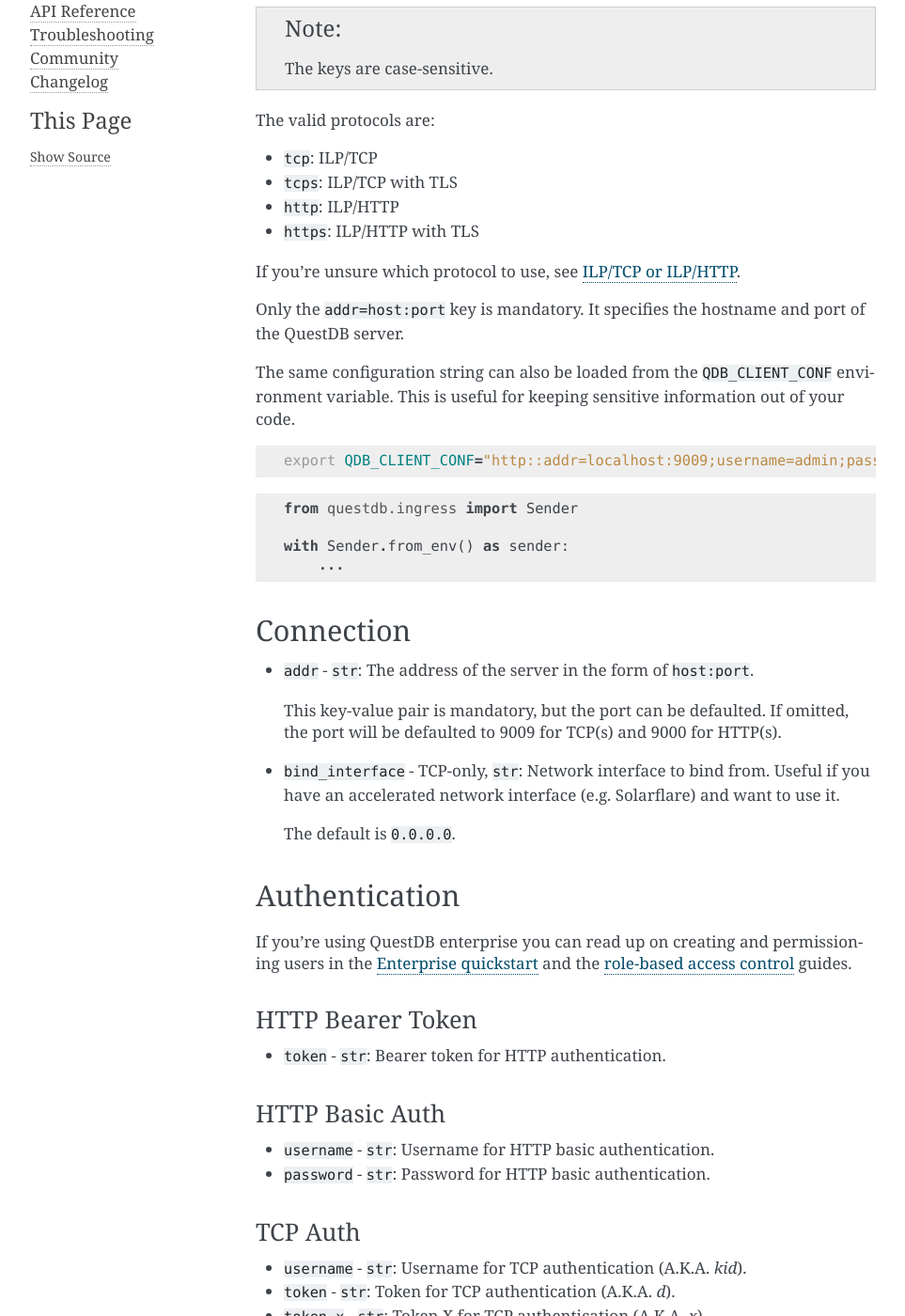
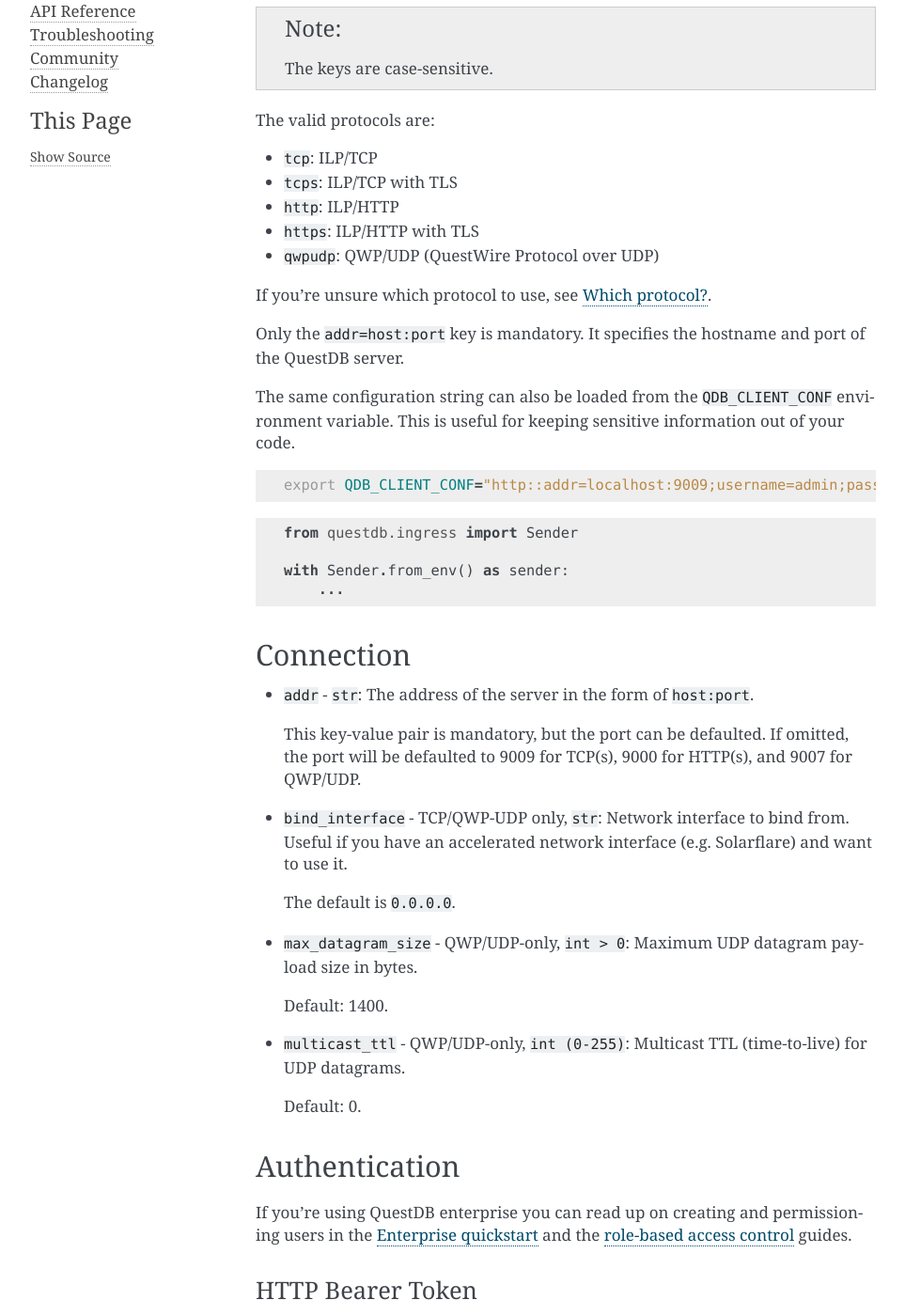
Before and after one commit to questdb/py-questdb-client, a Sphinx documentation site: the page built from docs/conf.rst, in a window 1280 px wide and 1400 px high, scrolled down 388 px. Shown: the whole window at 94% size, without its empty margins (148-1111 px from the left). Built offline with Sphinx 7.4.7, drawn with Linux system fonts in a browser that asks for light colours; some of the changed text lies outside the part shown.

```diff
--- a/docs/conf.rst
+++ b/docs/conf.rst
@@ -29,6 +29,7 @@ The valid protocols are:
 * ``tcps``: ILP/TCP with TLS
 * ``http``: ILP/HTTP
 * ``https``: ILP/HTTP with TLS
+* ``qwpudp``: QWP/UDP (QuestWire Protocol over UDP)
 
 If you're unsure which protocol to use, see :ref:`sender_which_protocol`.
 
@@ -57,14 +58,24 @@ Connection
   ``host:port``.
 
   This key-value pair is mandatory, but the port can be defaulted.
-  If omitted, the port will be defaulted to 9009 for TCP(s)
-  and 9000 for HTTP(s).
+  If omitted, the port will be defaulted to 9009 for TCP(s),
+  9000 for HTTP(s), and 9007 for QWP/UDP.
 
-* ``bind_interface`` - TCP-only, ``str``: Network interface to bind from.
-  Useful if you have an accelerated network interface (e.g. Solarflare) and
-  want to use it.
+* ``bind_interface`` - TCP/QWP-UDP only, ``str``: Network interface to bind
+  from. Useful if you have an accelerated network interface (e.g. Solarflare)
+  and want to use it.
 
   The default is ``0.0.0.0``.
+
+* ``max_datagram_size`` - QWP/UDP-only, ``int > 0``: Maximum UDP datagram
+  payload size in bytes.
+
+  Default: 1400.
+
+* ``multicast_ttl`` - QWP/UDP-only, ``int (0-255)``: Multicast TTL
+  (time-to-live) for UDP datagrams.
+
+  Default: 0.
 
 .. _sender_conf_auth:
 
@@ -171,12 +182,12 @@ The following parameters control the :ref:`sender_auto_flush` behavior.
 * ``auto_flush_rows`` - ``int > 0`` | ``'off'``: The number of rows that will
   trigger a flush. Set to ``'off'`` to disable.
 
-  *Default: 75000 (HTTP) | 600 (TCP).*
+  *Default: 75000 (HTTP) | 600 (TCP, QWP/UDP).*
 
 * ``auto_flush_bytes`` - ``int > 0`` | ``'off'``: The number of bytes that will
   trigger a flush. Set to ``'off'`` to disable.
 
-  Default: ``'off'``.
+  *Default: off (TCP, HTTP) | max_datagram_size (QWP/UDP, 1400 by default).*
 
 * ``auto_flush_interval`` - ``int > 0`` | ``'off'``: The time in milliseconds
   that will trigger a flush. Set to ``'off'`` to disable.
--- a/docs/examples.rst
+++ b/docs/examples.rst
@@ -4,6 +4,19 @@ Examples
 
 Basics
 ======
+
+.. _qwp_udp_example:
+
+QWP over UDP
+------------
+
+The following example sends a row using QuestWire Protocol over UDP.
+
+Requires a QuestDB instance with QWP/UDP receiver support enabled. The
+default listener port is ``9007``.
+
+.. literalinclude:: ../examples/qwp_udp.py
+   :language: python
 
 HTTP with Token Auth
 --------------------
--- a/docs/installation.rst
+++ b/docs/installation.rst
@@ -65,13 +65,13 @@ following statements from a ``python3`` interactive shell:
 .. code-block:: python
 
     >>> import questdb.ingress
-    >>> buf = questdb.ingress.Buffer()
-    >>> buf.row('test', symbols={'a': 'b'})
+    >>> buf = questdb.ingress.Buffer.ilp()
+    >>> buf.row('test', symbols={'a': 'b'}, columns={'x': 1}, at=questdb.ingress.ServerTimestamp)
     <questdb.ingress.Buffer object at 0x104b68240>
-    >>> str(buf)
-    'test,a=b\n'
+    >>> bytes(buf)
+    b'test,a=b x=1i\n'
 
-If you also want to if check you can serialize from Pandas
+If you also want to check you can serialize from Pandas
 (which requires additional dependencies):
 
 .. code-block:: python
@@ -79,7 +79,8 @@ If you also want to if check you can serialize from Pandas
     >>> import questdb.ingress
     >>> import pandas as pd
     >>> df = pd.DataFrame({'a': [1, 2]})
-    >>> buf = questdb.ingress.Buffer()
-    >>> buf.dataframe(df, table_name='test')
-    >>> str(buf)
-    'test a=1i\ntest a=2i\n'
+    >>> buf = questdb.ingress.Buffer.ilp()
+    >>> buf.dataframe(df, table_name='test', at=questdb.ingress.ServerTimestamp)
+    <questdb.ingress.Buffer object at 0x104b68240>
+    >>> bytes(buf)
+    b'test a=1i\ntest a=2i\n'
--- a/docs/sender.rst
+++ b/docs/sender.rst
@@ -540,11 +540,16 @@ serialisation logic from the sending logic.
 Note that the sender's auto-flushing logic will not apply to independent
 buffers.
 
+You can create a standalone buffer with :func:`Buffer.ilp` (for ILP senders)
+or :func:`Buffer.qwp` (for QWP/UDP senders). Alternatively, call
+:func:`Sender.new_buffer` which creates the correct buffer type matching the
+sender's protocol.
+
 .. code-block:: python
 
     from questdb.ingress import Buffer, Sender, TimestampNanos
 
-    buf = Buffer()
+    buf = Buffer.ilp(protocol_version=2)
     buf.row(
         'trades',
         symbols={'symbol': 'ETH-USD', 'side': 'sell'},
@@ -576,7 +581,7 @@ databases via the ``.flush(buf, clear=False)`` option.
 
     from questdb.ingress import Buffer, Sender, TimestampNanos
 
-    buf = Buffer()
+    buf = Buffer.ilp(protocol_version=2)
     buf.row(
         'trades',
         symbols={'symbol': 'ETH-USD', 'side': 'sell'},
@@ -835,13 +840,18 @@ See the :ref:`sender_conf_protocol_version` section for more details.
 
 .. _sender_which_protocol:
 
-ILP/TCP or ILP/HTTP
-===================
+Which protocol?
+===============
 
-The sender supports ``tcp``, ``tcps``, ``http``, and ``https`` protocols.
+The sender supports ``tcp``, ``tcps``, ``http``, ``https``, and ``qwpudp``
+protocols.
 
-**You should prefer to use the new ILP/HTTP protocol instead of ILP/TCP in most
-cases as it provides better feedback on errors and transaction control.**
+**You should prefer to use ILP/HTTP in most cases as it provides better
+feedback on errors and transaction control.**
+
+QWP/UDP (``qwpudp``) uses fire-and-forget UDP datagrams for lowest-latency
+ingestion. It does not support authentication, TLS, or transactions. The
+default port is 9007. See the :ref:`qwp_udp_example` example.
 
 ILP/HTTP is available from:
 
@@ -880,6 +890,7 @@ Either way, you can easily switch between the two protocols by changing:
 
 * The ``<protocol>`` part of the :ref:`configuration string <sender_conf>`.
 
-* The port number (ILP/TCP default is 9009, ILP/HTTP default is 9000).
+* The port number (ILP/TCP default is 9009, ILP/HTTP default is 9000,
+  QWP/UDP default is 9007).
 
 * Any :ref:`authentication parameters <sender_conf_auth>` such as ``username``, ``token``, et cetera.
```
Also changed, not shown: examples.manifest.yaml (+16 -0 lines), 6 other files.
